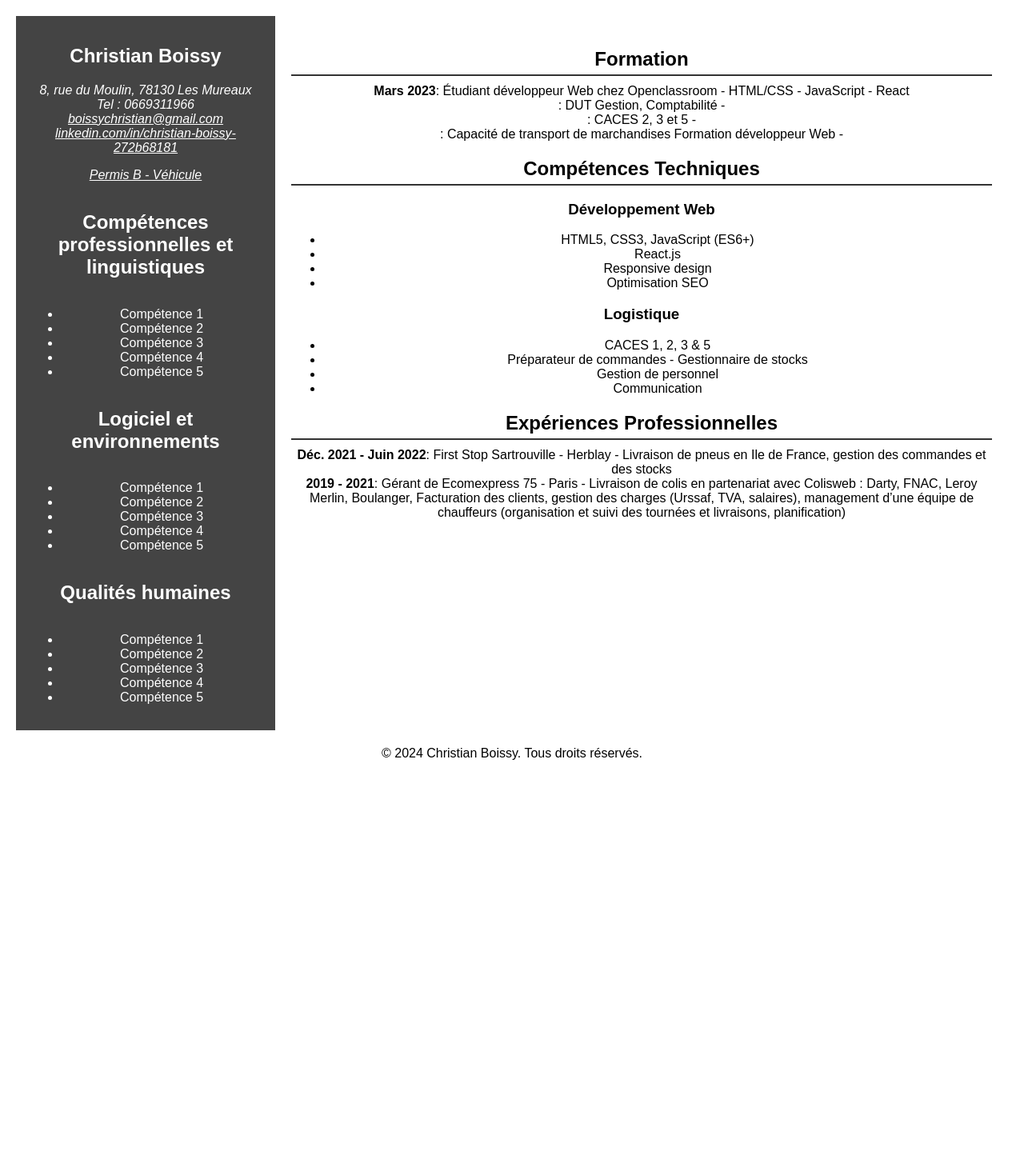
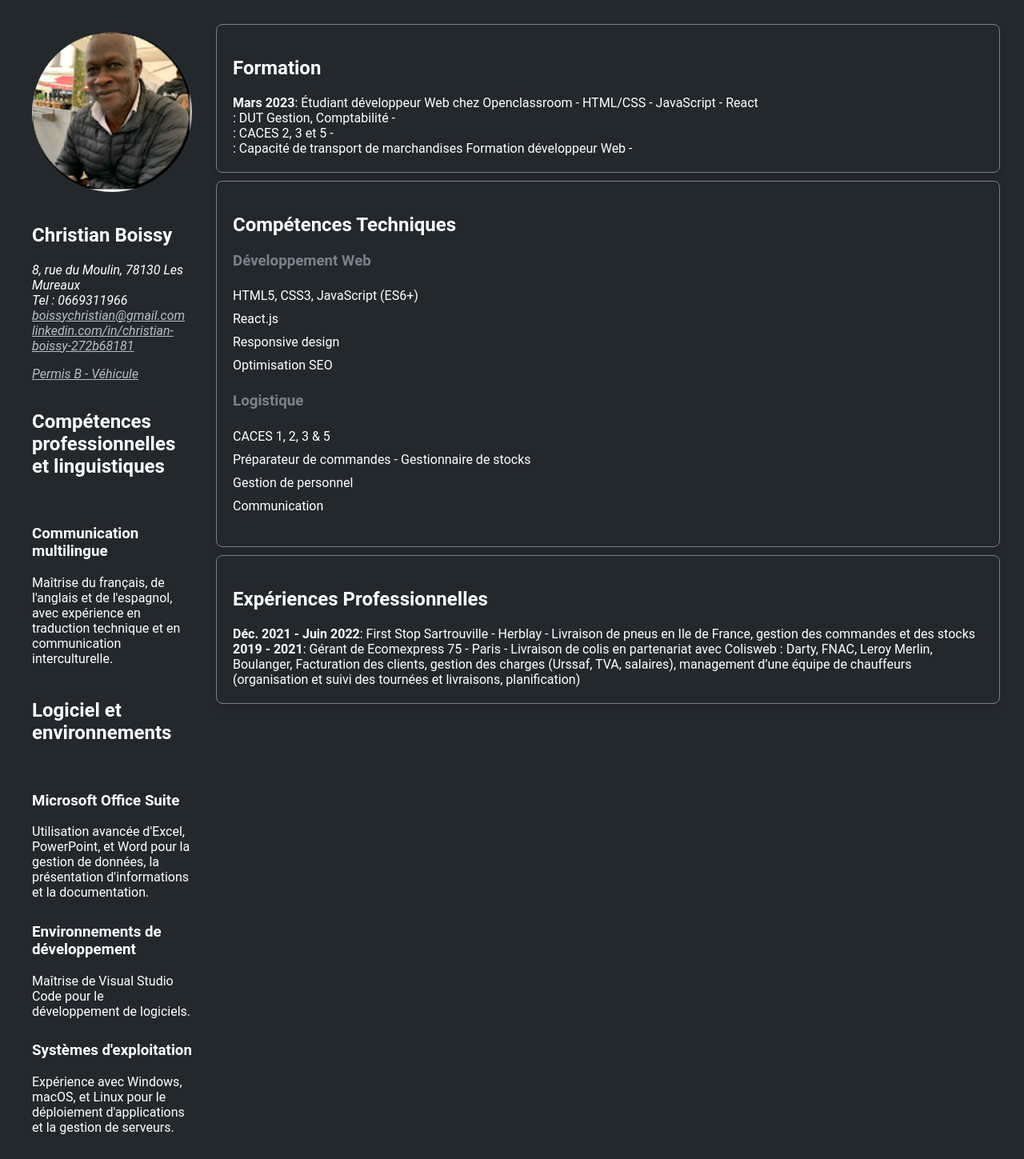
Before and after one commit to Christian121966/cv-logistique, a React (Create React App) app: page / in a window 1280 px wide. Shown: the top 1449 px of the page at 80% size. Before the commit the page ends 971 px from the top, so only its background shows below. Built offline with nearby package versions, Linux system fonts and the light colour scheme.

Commit message:
Avec des cards

```diff
--- a/src/App.css
+++ b/src/App.css
@@ -1,113 +1,78 @@
-.App {
-  text-align: center;
+/* App.css */
+:root {
+  --color-background: rgba(35, 40, 45, 1);
+  --color-text: rgba(255, 255, 255, 1);
+  --color-accent: rgba(120, 130, 140, 1);
+  --color-hover: rgba(95, 105, 115, 1);
 }
 
-.App-logo {
-  height: 40vmin;
-  pointer-events: none;
+.App {
+  background-color: var(--color-background);
+  color: var(--color-text);
+  font-family: 'Roboto', sans-serif;
 }
 
-@media (prefers-reduced-motion: no-preference) {
-  .App-logo {
-    animation: App-logo-spin infinite 20s linear;
-  }
+.container {
+  display: flex;
+  padding: 20px;
 }
 
-.App-header {
-  background-color: #282c34;
-  min-height: 100vh;
+.card {
+  background: var(--color-background);
+  border: 1px solid var(--color-accent);
+  border-radius: 8px;
+  padding: 20px;
+  margin: 10px;
+  box-shadow: 0 4px 8px rgba(0, 0, 0, 0.1);
+}
+
+.card h3 {
+  color: var(--color-accent);
+}
+
+ul {
+  list-style-type: none;
+  padding: 0;
+}
+
+li {
+  padding: 5px 0;
+}
+
+/* App.css */
+.sidebar {
+  width: 35%; /* Définit la largeur de l'aside */
   display: flex;
   flex-direction: column;
-  align-items: center;
-  justify-content: center;
-  font-size: calc(10px + 2vmin);
-  color: white;
+  padding: 20px;
+  background: var(--color-background); /* Utilise la couleur de fond définie dans :root */
 }
 
-.App-link {
-  color: #61dafb;
-}
-
-@keyframes App-logo-spin {
-  from {
-    transform: rotate(0deg);
-  }
-  to {
-    transform: rotate(360deg);
-  }
-}
-
-/* Styles pour le CV */
-.App {
-  font-family: Arial, sans-serif;
-  margin: 20px;
-}
-
-header {
-  text-align: center;
+.profile-photo {
+  width: 200px;
+  height: 200px;
+  border-radius: 50%;
   margin-bottom: 20px;
 }
 
 a {
-  color: #fff;
+  color: rgba(180, 190, 200, 1);
+  cursor: pointer;
+  text-decoration: underline;
 }
 
-.profile-picture {
-  display: block;
-  margin: 0 auto 20px;
-  border-radius: 50%;
-  width: 150px;
-  height: 150px;
+a:hover {
+  color: rgba(255, 255, 255, 1);
+  text-decoration: none; /* Optionnel: enlever le soulignement au survol */
 }
 
-.container {
-  display: flex;
-  width: 100%; /* Assurez-vous que le conteneur prend toute la largeur de son parent */
-
-
-.sidebar {
-  display: flex;
-  flex-direction: column;
-  width: 25%;
-  background: #444;
-  color: #fff;
-  padding: 1rem;
-}
-
-/* Media query pour les écrans jusqu'à 425px */
-@media (max-width: 425px) {
-  .sidebar {
-      width: 100%; /* La sidebar prend toute la largeur */
-      padding: 0.5rem; /* Réduire le padding pour économiser de l'espace */
-  }
-}
-
-/* Media query pour les écrans jusqu'à 375px */
-@media (max-width: 375px) {
-  .sidebar {
-      width: 100%; /* La sidebar prend toute la largeur */
-      padding: 0.5rem; /* Réduire encore le padding */
-      font-size: 0.7rem; /* Réduire la taille de la police pour les petits écrans */
-  }
-}
-
-main {
-  width: 75%;
-  padding: 20px; /* Ajoutez du padding pour un meilleur rendu */
-  /* Styles supplémentaires pour main */
-}
-}
-section {
-  margin-bottom: 20px;
-}
-
-section h2 {
-  border-bottom: 2px solid #333;
-  padding-bottom: 5px;
-  margin-bottom: 10px;
+a:active {
+  color: rgba(140, 150, 160, 1); /* Un gris plus foncé lors du clic */
 }
 
 footer {
+  padding: 20px;
   text-align: center;
-  margin-top: 20px;
+  background: var(--color-background);
+  color: var(--color-text);
 }
--- a/src/App.js
+++ b/src/App.js
@@ -1,23 +1,17 @@
 import React from 'react';
 import './App.css';
-//import Header from './components/Header';
 import Footer from './components/Footer';
 import Section from './components/Section';
 import Sidebar from './components/Sidebar';
-//import ProfilePicture from './components/ProfilePicture';
 import cvData from './data/cvData';
-//import profileImage from './path/to/photo.jpg'; // Assurez-vous de mettre la photo dans le bon chemin
 
 function App() {
   return (
     <div className="App">
-      {/*<Header />*/}
-      {/*<ProfilePicture src={profileImage} />*/}
       <div className="container">
-
         <Sidebar />
-
         <main>
+          <div className="card">
             <Section title="Formation">
               {cvData.formation.map((item, index) => (
                 <div key={index}>
@@ -25,6 +19,8 @@ function App() {
                 </div>
               ))}
             </Section>
+          </div>
+          <div className="card">
             <Section title="Compétences Techniques">
               <h3>Développement Web</h3>
               <ul>
@@ -39,6 +35,8 @@ function App() {
                 ))}
               </ul>
             </Section>
+          </div>
+          <div className="card">
             <Section title="Expériences Professionnelles">
               {cvData.experiences.map((item, index) => (
                 <div key={index}>
@@ -46,6 +44,7 @@ function App() {
                 </div>
               ))}
             </Section>
+          </div>
         </main>
       </div>
       <Footer />
--- a/src/components/Sidebar.js
+++ b/src/components/Sidebar.js
@@ -3,6 +3,7 @@ import React from 'react';
 const Sidebar = () => {
   return (
     <aside className="sidebar">
+      <img src="/images/Chris.png" alt="Chris" className="profile-photo" />
       <h1>Christian Boissy</h1>
       <address>
         8, rue du Moulin, 78130 Les Mureaux<br />
@@ -15,27 +16,52 @@ const Sidebar = () => {
       </address>
       <h2>Compétences professionnelles et linguistiques</h2>
       <ul>
-        <li>Compétence 1</li>
-        <li>Compétence 2</li>
-        <li>Compétence 3</li>
-        <li>Compétence 4</li>
-        <li>Compétence 5</li>
+        <li>
+          <h3>Communication multilingue</h3>
+          <span>Maîtrise du français, de l'anglais et de l'espagnol, avec expérience en traduction technique et en communication interculturelle.</span>
+          </li>
       </ul>
       <h2>Logiciel et environnements</h2>
       <ul>
-        <li>Compétence 1</li>
-        <li>Compétence 2</li>
-        <li>Compétence 3</li>
-        <li>Compétence 4</li>
-        <li>Compétence 5</li>
+        <li>
+          <h3>Microsoft Office Suite</h3>
+          <span>Utilisation avancée d'Excel, PowerPoint, et Word pour la gestion de données, la présentation d'informations et la documentation.</span>
+        </li>
+        <li>
+          <h3>Environnements de développement</h3>
+          <span>Maîtrise de Visual Studio Code pour le développement de logiciels.</span>
+          </li>
+        <li>
+          <h3>Systèmes d'exploitation</h3>
+          <span>Expérience avec Windows, macOS, et Linux pour le déploiement d'applications et la gestion de serveurs.</span>
+          </li>
+        <li>
+          <h3>Outils de versioning</h3>
+          <span>Compétence dans l'utilisation de Git pour le contrôle de version et la collaboration en équipe.</span>
+        </li>
       </ul>
       <h2>Qualités humaines</h2>
       <ul>
-        <li>Compétence 1</li>
-        <li>Compétence 2</li>
-        <li>Compétence 3</li>
-        <li>Compétence 4</li>
-        <li>Compétence 5</li>
+        <li>
+          <h3>Capacité d'adaptation</h3>
+          <span>Aptitude à s'adapter rapidement aux nouvelles technologies et environnements de travail.</span>
+        </li>
+        <li>
+          <h3>Esprit d'équipe</h3>
+          <span>Collaboration efficace dans des équipes multidisciplinaires et multiculturelles.</span>
+        </li>
+        <li>
+          <h3>Leadership</h3>
+          <span>Expérience en tant que chef de projet, guidant les équipes vers la réalisation des objectifs.</span>
+        </li>
+        <li>
+          <h3>Résolution de problèmes</h3>
+          <span>Compétence avérée dans l'identification et la résolution de problèmes complexes de manière créative et efficace.</span>
+        </li>
+        <li>
+          <h3>Empathie</h3>
+          <span>Forte capacité à comprendre et à répondre aux besoins des clients et des collègues.</span>
+        </li>
       </ul>
     </aside>
   );
```
Also changed, not shown: public/images/Chris.png (added), public/logo192.png (added), public/manifest.json. Lines whose indentation alone changed are shown as unchanged.
